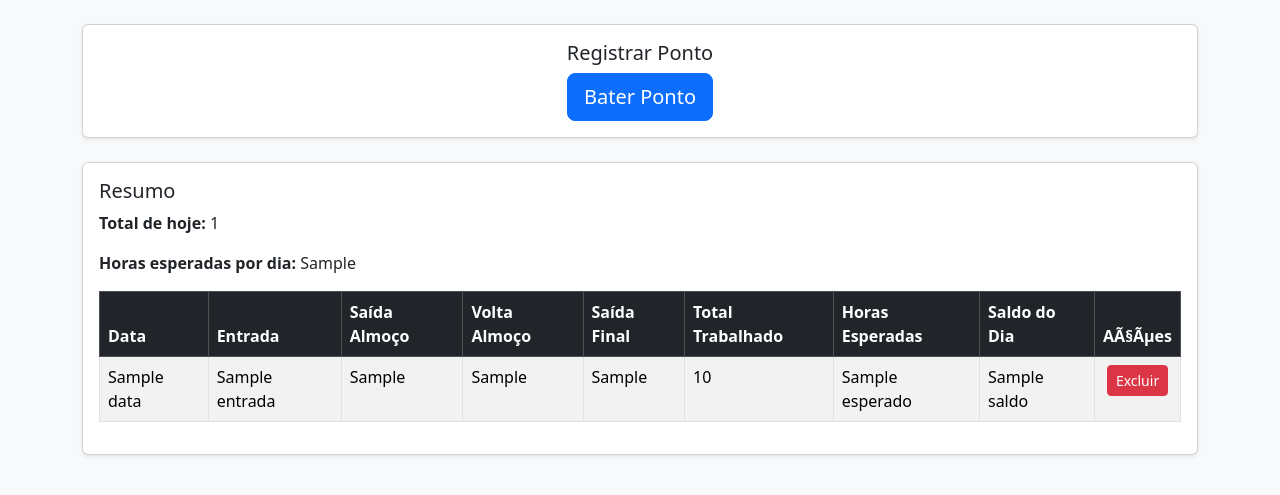
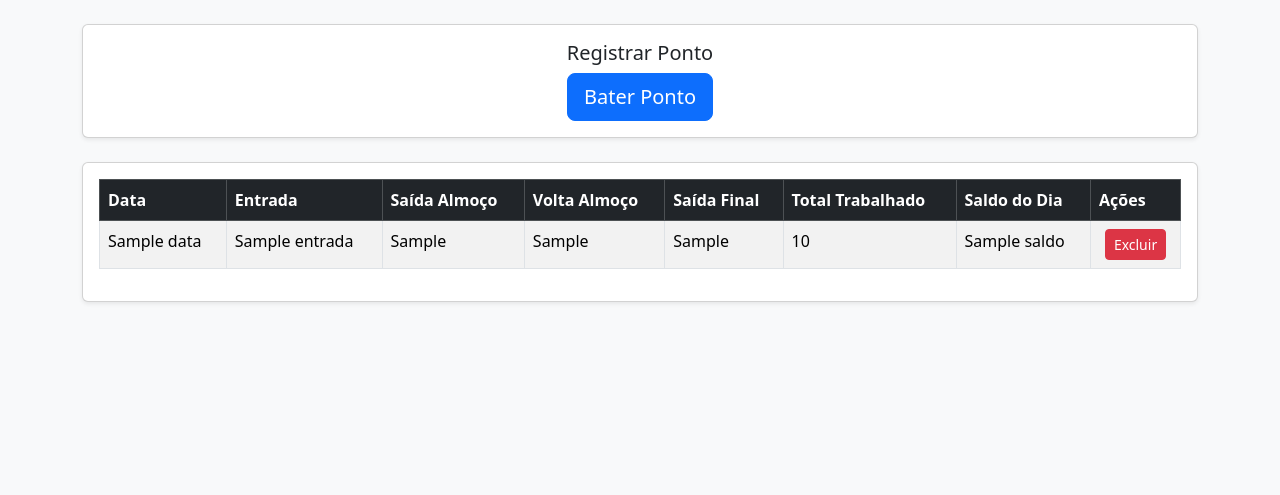
Before and after one commit to prismotta/sistema-ponto-python, a Flask app: template web/templates/dashboard.html in a window 1280 px wide. Shown: the part 50-545 px from the top of the page. Run offline with Flask 3, Linux system fonts and the light colour scheme; the template is opened without the code that fills it: most values are stand-ins (such as "Sample title", 1, 10 or a date in 2020); some libraries are stand-ins or nearby versions.

Commit message:
fix(ui): remove resumo do dashboard e corrige acentos
- Remove bloco 'Resumo' e exibição de horas esperadas no dashboard\n- Mantém cálculo no backend para saldo do dia\n- Corrige textos/encoding (UTF-8) e renomeia coluna final para 'Ações'\n- Ajusta teste do dashboard

```diff
--- a/web/templates/dashboard.html
+++ b/web/templates/dashboard.html
@@ -39,10 +39,6 @@
 
     <div class="card shadow-sm">
         <div class="card-body">
-            <h5 class="card-title">Resumo</h5>
-            <p><strong>Total de hoje:</strong> {{ total_hoje }}</p>
-            <p><strong>Horas esperadas por dia:</strong> {{ esperado_diario }}</p>
-
             <div class="table-responsive">
                 <table class="table table-striped table-bordered">
                     <thead class="table-dark">
@@ -53,9 +49,8 @@
                             <th>Volta Almoço</th>
                             <th>Saída Final</th>
                             <th>Total Trabalhado</th>
-                            <th>Horas Esperadas</th>
                             <th>Saldo do Dia</th>
-                            <th>AÃ§Ãµes</th>
+                            <th>Ações</th>
                         </tr>
                     </thead>
                     <tbody>
@@ -67,7 +62,6 @@
                             <td>{{ r.volta_almoco if r.volta_almoco else "-" }}</td>
                             <td>{{ r.saida_final if r.saida_final else "-" }}</td>
                             <td>{{ r.total }}</td>
-                            <td>{{ r.esperado }}</td>
                             <td>{{ r.saldo }}</td>
                             <td class="text-center">
                                 <form method="POST" action="/registros/{{ r.id }}/excluir" onsubmit="return confirm('Tem certeza que deseja excluir este registro?');" style="display:inline;">
@@ -79,11 +73,9 @@
                     </tbody>
                 </table>
             </div>
-
         </div>
     </div>
 
-</div>
 </div>
 
 <script src="https://cdn.jsdelivr.net/npm/bootstrap@5.3.3/dist/js/bootstrap.bundle.min.js"></script>
--- a/web/templates/login.html
+++ b/web/templates/login.html
@@ -19,7 +19,7 @@
                         <div class="alert alert-danger">
                             {{ erro }}
                         </div>
-                            {% endif %}
+                    {% endif %}
 
                     <form method="POST">
 
```
Also changed, not shown: tests/test_web.py (+1 -1 lines), web/templates/register.html (+5 -6 lines).
